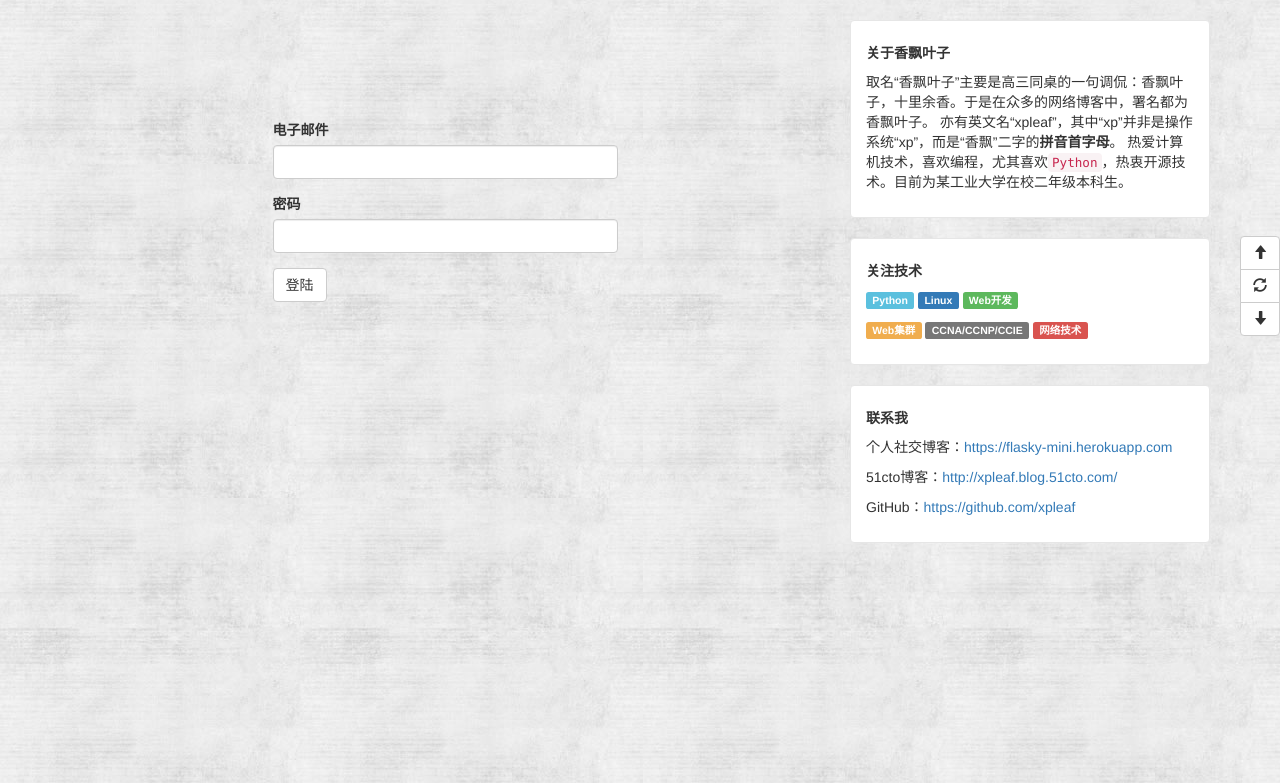
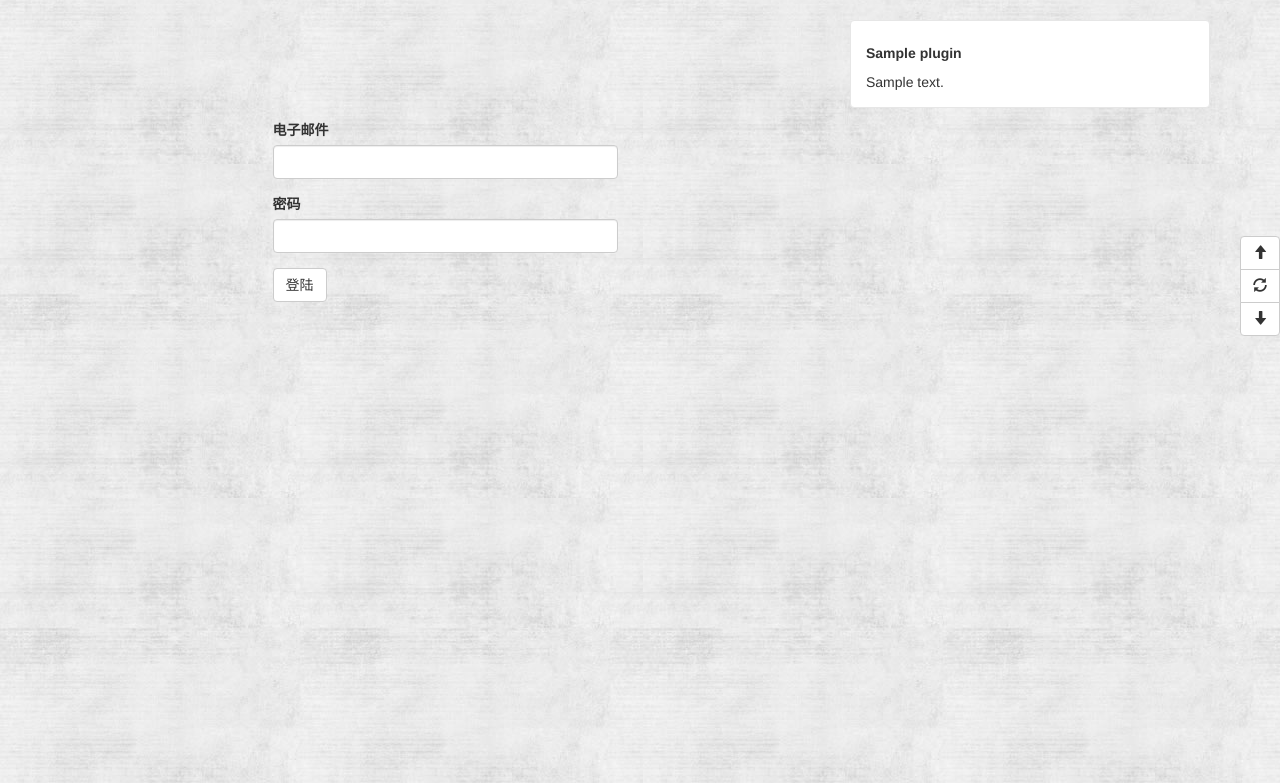
Before and after one commit to xpleaf/Blog_mini, a Flask app: a page that uses app/templates/base.html in a window 1280 px wide. Shown: the part 164-947 px from the top of the page. Run offline with Flask 2, Linux system fonts and the light colour scheme; tables that the repository leaves empty hold one stand-in row (values such as "Sample post"); some libraries are stand-ins or nearby versions.

Commit message:
finish custom blog_plugin step_2: apperance control and edit plugin

```diff
--- a/app/templates/admin/admin_base.html
+++ b/app/templates/admin/admin_base.html
@@ -17,6 +17,7 @@
                 <li class="nav-header">博客定制</li>
 				<li><a href="{{ url_for('admin.custom_blog_info') }}">基本信息</a></li>
 				<li><a href="{{ url_for('admin.custom_blog_plugin') }}">插件管理</a></li>
+				<li><a href="{{ url_for('admin.add_plugin') }}">添加插件</a></li>
 
 				<li class="nav-header">其它管理</li>
 				<li><a href="#">管理员设置</a></li>
--- a/app/templates/admin/custom_blog_plugin.html
+++ b/app/templates/admin/custom_blog_plugin.html
@@ -53,13 +53,13 @@
                         </td>
                         <td>
                             <a class="btn" title="修改插件信息"
-                               onclick="">
+                               href="{{ url_for('admin.edit_plugin', id=plugin.id, page=page) }}">
                                 <span class="glyphicon glyphicon-edit"></span>
                             </a>
                         </td>
                         <td>
                             <a class="btn btn-sm btn-default delete-blog-plugin" title="删除插件"
-                               onclick="delPluginCfm('{{ url_for('admin.blog_plugin_delete', id=plugin.id) }}')">
+                               onclick="delPluginCfm('{{ url_for('admin.delete_plugin', id=plugin.id, page=page) }}')">
                                 <span class="glyphicon glyphicon-trash"></span>
                             </a>
                         </td>
--- a/app/templates/base.html
+++ b/app/templates/base.html
@@ -92,36 +92,14 @@
                 </div>
                 <div class="col-md-4 blog_nav">
                     {% block blog_nav_plugin %}
-                        <div id='about' class="entry-box">
-                            <h5><strong>关于香飘叶子</strong></h5>
-                            <p>
-                                取名“香飘叶子”主要是高三同桌的一句调侃：香飘叶子，十里余香。于是在众多的网络博客中，署名都为香飘叶子。
-                                亦有英文名“xpleaf”，其中“xp”并非是操作系统“xp”，而是“香飘”二字的<strong>拼音首字母</strong>。
-                                热爱计算机技术，喜欢编程，尤其喜欢<code>Python</code>，热衷开源技术。目前为某工业大学在校二年级本科生。
-                            </p>
-                        </div>
-                        <div id="blog-info" class="entry-box">
-                            <h5><strong>关注技术</strong></h5>
-                            <p>
-                                <span class="label label-info">Python</span>
-                                <span class="label label-primary">Linux</span>
-                                <span class="label label-success">Web开发</span>
-                            </p>
-                            <p>
-                                <span class="label label-warning">Web集群</span>
-                                <span class="label label-default">CCNA/CCNP/CCIE</span>
-                                <span class="label label-danger">网络技术</span>
-                            </p>
-                        </div>
-                        <div id="contact_me" class="entry-box">
-                            <h5><strong>联系我</strong></h5>
-                            <p>个人社交博客：<a href="https://flasky-mini.herokuapp.com" target="_blank">https://flasky-mini.herokuapp.com</a>
-                            </p>
-                            <p>51cto博客：<a href="http://xpleaf.blog.51cto.com/" target="_blank">http://xpleaf.blog.51cto.com/</a>
-                            </p>
-                            <p>GitHub：<a href="https://github.com/xpleaf" target="_blank">https://github.com/xpleaf</a>
-                            </p>
-                        </div>
+                        {% for plugin in Plugin.query.order_by(Plugin.order.asc()).all() %}
+                            {% if plugin.disabled != True %}
+                                <div id="{{ plugin.title }}" class="entry-box">
+                                    <h5><strong>{{ plugin.title }}</strong></h5>
+                                    {{ plugin.content | safe }}
+                                </div>
+                            {% endif %}
+                        {% endfor %}
                     {% endblock %}
                 </div>
             </div>
--- a/manage.py
+++ b/manage.py
@@ -17,6 +17,7 @@ app.jinja_env.globals['ArticleType'] = ArticleType
 app.jinja_env.globals['article_types'] = article_types
 app.jinja_env.globals['Menu'] = Menu
 app.jinja_env.globals['BlogInfo'] = BlogInfo
+app.jinja_env.globals['Plugin'] = Plugin
 
 
 def make_shell_context():
```
Also changed, not shown: app/admin/views.py (+54 -1 lines), app/static/js/tinymce_setup.js (+14 -0 lines), app/templates/admin/blog_plugin_add.html (added, +30 -0 lines), data.sqlite.
